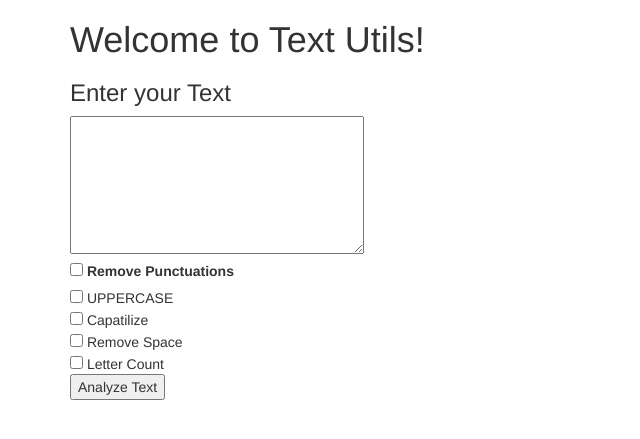
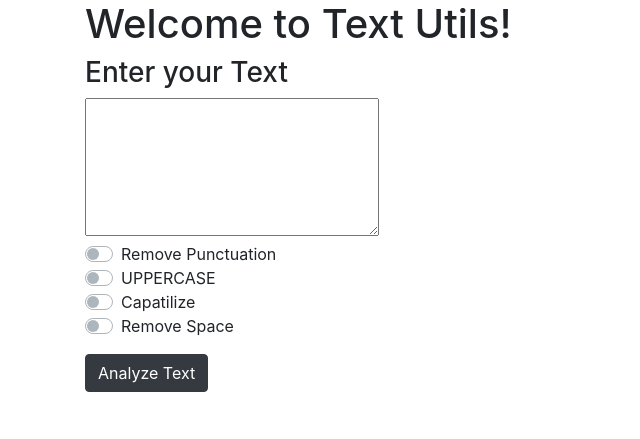
Before and after one commit to abubaker1030/TextUtils, a Django app: page / in a window 1280 px wide. Shown: the top 439 px of the page, without its empty margins (0-640 px from the left). Run offline with Django 3.2, Linux system fonts and the light colour scheme; some libraries are stand-ins or nearby versions.

Commit message:
first commit

```diff
--- a/templates/home.html
+++ b/templates/home.html
@@ -1,36 +1,44 @@
-<!DOCTYPE html>
+<!doctype html>
 <html lang="en">
-<head>
-  <title>Text Utils</title>
-  <meta charset="utf-8">
-  <meta name="viewport" content="width=device-width, initial-scale=1">
-  <link rel="stylesheet" href="https://maxcdn.bootstrapcdn.com/bootstrap/3.4.1/css/bootstrap.min.css">
-  <script src="https://ajax.googleapis.com/ajax/libs/jquery/3.5.1/jquery.min.js"></script>
-  <script src="https://maxcdn.bootstrapcdn.com/bootstrap/3.4.1/js/bootstrap.min.js"></script>
-</head>
-<body>
+  <head>
+    <!-- Required meta tags -->
+    <meta charset="utf-8">
+    <meta name="viewport" content="width=device-width, initial-scale=1, shrink-to-fit=no">
 
-<div class="container">
+    <!-- Bootstrap CSS -->
+    <link rel="stylesheet" href="https://stackpath.bootstrapcdn.com/bootstrap/4.2.1/css/bootstrap.min.css" integrity="sha384-GJzZqFGwb1QTTN6wy59ffF1BuGJpLSa9DkKMp0DgiMDm4iYMj70gZWKYbI706tWS" crossorigin="anonymous">
+
+    <title>Text Utils</title>
+  </head>
+  <body class="">
+    <div class="container">
     <h1>Welcome to Text Utils!</h1>
-    <form action="analyzetext" method="get">
+    <form action="analyzetext" method="post">
+        {% csrf_token %}
         <h3>Enter your Text</h3>
-        <textarea name="text" style="margin: 0px;width: 294px;height: 138px;"></textarea>
+        <textarea name="text" style="margin: 0px;width: 294px;height: 138px;" required></textarea>
         <br>
         <div class="custom-control custom-switch">
-            <input type="checkbox" class="custom-control-input" id="switch1" name="removepunc">
-            <label class="custom-control-label" for="switch1">Remove Punctuations</label>
+            <input type="checkbox" class="custom-control-input" name="removepunc" id="customSwitch1">
+            <label class="custom-control-label" for="customSwitch1">Remove Punctuation</label>
         </div>
-        <input name="uppercase" type="checkbox"> UPPERCASE
-        <br>
-        <input name="capatilize" type="checkbox"> Capatilize
-        <br>
-        <input name="spaceremover" type="checkbox"> Remove Space
-        <br>
-        <input name="count" type="checkbox"> Letter Count
-        <br>
-        <button type="submit">Analyze Text</button>
+        <div class="custom-control custom-switch">
+            <input type="checkbox" class="custom-control-input" name="uppercase" id="customSwitch2">
+            <label class="custom-control-label" for="customSwitch2">UPPERCASE</label>
+        </div>
+        <div class="custom-control custom-switch">
+            <input type="checkbox" class="custom-control-input" name="capatilize" id="customSwitch3">
+            <label class="custom-control-label" for="customSwitch3">Capatilize</label>
+        </div>
+        <div class="custom-control custom-switch">
+            <input type="checkbox" class="custom-control-input" name="spaceremover" id="customSwitch4">
+            <label class="custom-control-label" for="customSwitch4">Remove Space</label>
+        </div>
+        <button type="submit" class="btn btn-dark mt-3">Analyze Text</button>
     </form>
-</div>
-
-</body>
+    </div>
+    <script src="https://code.jquery.com/jquery-3.3.1.slim.min.js" integrity="sha384-q8i/X+965DzO0rT7abK41JStQIAqVgRVzpbzo5smXKp4YfRvH+8abtTE1Pi6jizo" crossorigin="anonymous"></script>
+    <script src="https://cdnjs.cloudflare.com/ajax/libs/popper.js/1.14.6/umd/popper.min.js" integrity="sha384-wHAiFfRlMFy6i5SRaxvfOCifBUQy1xHdJ/yoi7FRNXMRBu5WHdZYu1hA6ZOblgut" crossorigin="anonymous"></script>
+    <script src="https://stackpath.bootstrapcdn.com/bootstrap/4.2.1/js/bootstrap.min.js" integrity="sha384-B0UglyR+jN6CkvvICOB2joaf5I4l3gm9GU6Hc1og6Ls7i6U/mkkaduKaBhlAXv9k" crossorigin="anonymous"></script>
+  </body>
 </html>
--- a/textUtils/settings.py
+++ b/textUtils/settings.py
@@ -123,7 +123,7 @@ USE_TZ = True
 
 STATIC_URL = '/static/'
 STATIC_ROOT = os.path.join(BASE_DIR,'staticfiles')
-STATICFILES_DIRS = (os.path.join(BASE_DIR,'static'))
+STATICFILES_DIRS = (os.path.join(BASE_DIR,'static'),)
 django_heroku.settings(locals())
 
 # Default primary key field type
--- a/textUtils/views.py
+++ b/textUtils/views.py
@@ -9,31 +9,29 @@ def index(request):
     return render(request,'home.html',info)
 
 def analyzetext(request):
-    text = request.GET.get('text', 'default')
-    removepunc = request.GET.get('removepunc', 'off')
-    uppercase = request.GET.get('uppercase','off')
-    capatilize = request.GET.get('capatilize','off')
-    spaceremover = request.GET.get('spaceremover','off')
-    count = request.GET.get('cpunt','off')
-    if removepunc=='on':
-        analyzedText = ""
-        for char in text:
-            if char not in string.punctuation:
-                analyzedText = analyzedText + char
-        text=analyzedText
-    if uppercase=='on':
-        text = text.upper()
-    if capatilize=='on' and uppercase=='off':
-        text = text.capitalize()
-    if spaceremover=='on':
-        spaceremoved = ""
-        for char in text:
-            if char!=' ':
-                spaceremoved = spaceremoved+char
-        text = spaceremoved
+    text = request.POST.get('text', 'default')
+    removepunc = request.POST.get('removepunc', 'off')
+    uppercase = request.POST.get('uppercase','off')
+    capatilize = request.POST.get('capatilize','off')
+    spaceremover = request.POST.get('spaceremover','off')
+    if spaceremover=='on' or removepunc=='on' or capatilize=='on' or uppercase=='on':
+        if removepunc == 'on':
+            analyzedText = ""
+            for char in text:
+                if char not in string.punctuation:
+                    analyzedText = analyzedText + char
+            text = analyzedText
+        if uppercase == 'on':
+            text = text.upper()
+        if capatilize == 'on' and uppercase == 'off':
+            text = text.capitalize()
+        if spaceremover == 'on':
+            spaceremoved = ""
+            for char in text:
+                if char != ' ':
+                    spaceremoved = spaceremoved + char
+            text = spaceremoved
+    else:
+        text = "No Operation Selected"
     dict = {'analyezedText':text}
-    if count=='on':
-        counter = "Total letters are" + len(text)
-        print(counter)
-        dict['count'] = counter
     return render(request,'analyzetext.html',dict)
```
Also changed, not shown: templates/analyzetext.html (+14 -10 lines).
